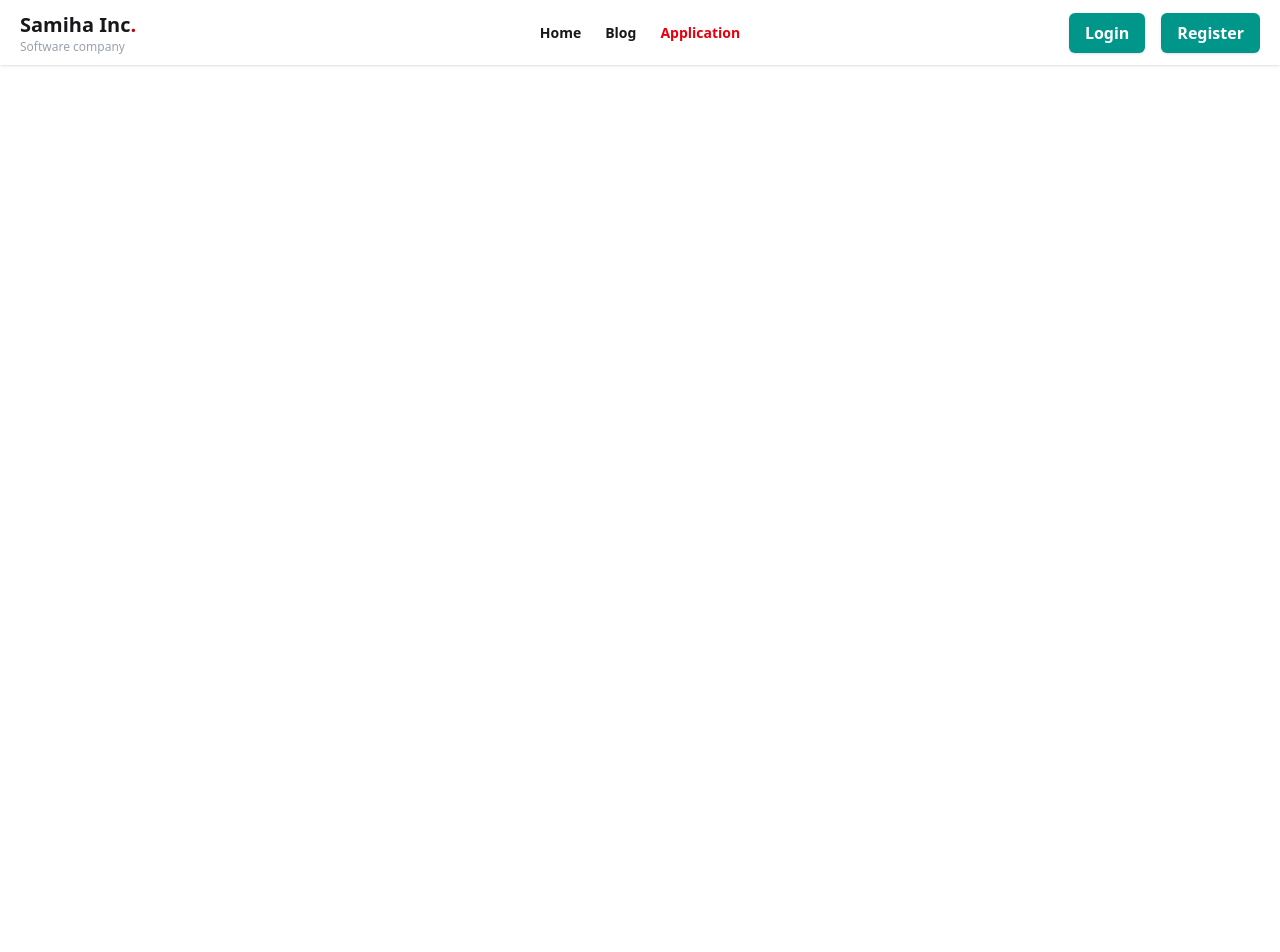
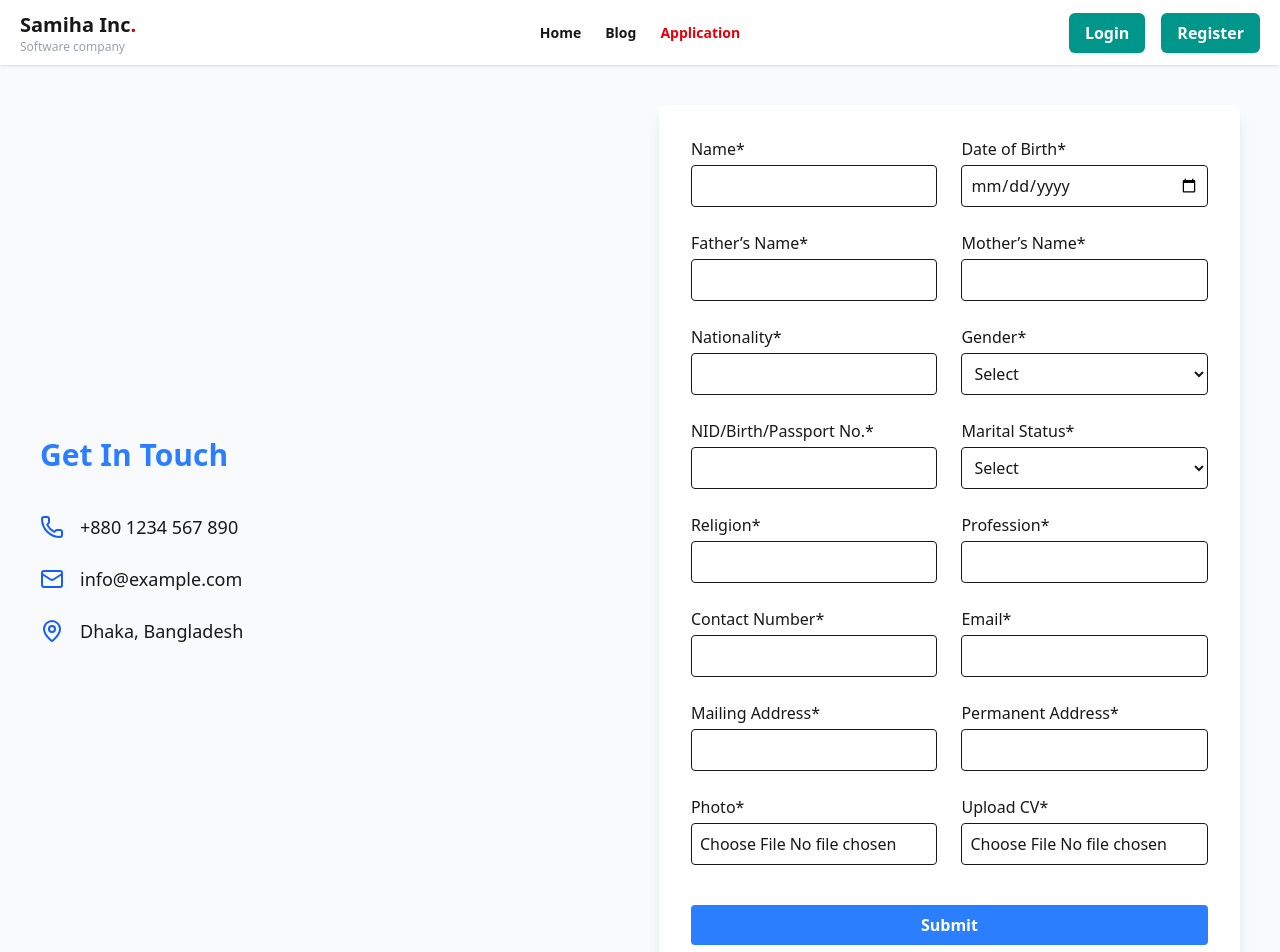
Before and after one commit to MeghlaB/Next-gen, a React (Vite) app: page /application in a window 1280 px wide. Shown: the top 952 px of the page. Before the commit the page ends 800 px from the top, so only its background shows below. Built offline with nearby package versions, Linux system fonts and the light colour scheme; no server answers.

Commit message:
edit application form

```diff
--- a/src/Hooks/UseAxiosPublic.jsx
+++ b/src/Hooks/UseAxiosPublic.jsx
@@ -2,7 +2,8 @@ import axios from 'axios'
 
 
 const axiosPublic= axios.create({
-    baseURL:'https://next-gen-backend-roan.vercel.app'
+    // baseURL:'https://next-gen-backend-roan.vercel.app'
+     baseURL:'http://localhost:5000'
 })
 
 function UseAxiosPublic() {
--- a/src/Hooks/UseAxiosSecuire.jsx
+++ b/src/Hooks/UseAxiosSecuire.jsx
@@ -4,7 +4,9 @@ import React from 'react'
 
 
  const axiosSecure = axios.create({
-    baseURL:'https://next-gen-backend-roan.vercel.app'
+    // baseURL:'https://next-gen-backend-roan.vercel.app'
+    baseURL:'http://localhost:5000'
+
 })
 function UseAxiosSecuire() {
     return axiosSecure
--- a/src/Pages/Application/Application.jsx
+++ b/src/Pages/Application/Application.jsx
@@ -1,8 +1,8 @@
-import React, { useState } from 'react';
+import React from 'react';
+import { Mail, Phone, MapPin } from 'lucide-react';
 import { useForm } from 'react-hook-form';
 
-export default function ApplicationFormModal() {
-  const [isOpen, setIsOpen] = useState(false);
+export default function ApplicationForm() {
   const {
     register,
     handleSubmit,
@@ -10,68 +10,63 @@ export default function ApplicationFormModal() {
   } = useForm();
 
   const onSubmit = (data) => {
-    // console.log(data);
-    alert('Form Submitted!');
-    setIsOpen(false);
+    console.log(data);
   };
 
   return (
-    <>
-      {/* Open Modal Button */}
-      {/* <button
-        onClick={() => setIsOpen(true)}
-        className="px-4 py-2 bg-blue-600 text-white rounded hover:bg-blue-700"
-      >
-        Open Application Form
-      </button> */}
+    <div className="min-h-screen flex flex-col md:flex-row p-10 gap-10 bg-gray-50">
+      {/* Left: Contact Info */}
+      <div className="md:w-1/2 flex flex-col justify-center gap-6">
+        <h2 className="text-3xl font-bold text-blue-500 mb-4">Get In Touch</h2>
+        <div className="flex items-center gap-4">
+          <Phone className="text-blue-600" />
+          <span className="text-lg">+880 1234 567 890</span>
+        </div>
+        <div className="flex items-center gap-4">
+          <Mail className="text-blue-600" />
+          <span className="text-lg">info@example.com</span>
+        </div>
+        <div className="flex items-center gap-4">
+          <MapPin className="text-blue-600" />
+          <span className="text-lg">Dhaka, Bangladesh</span>
+        </div>
+      </div>
 
-      {/* Modal Overlay */}
-      {isOpen && (
-        <div className="fixed inset-0 z-50 flex items-center justify-center">
-          <div className="bg-white w-full max-w-4xl rounded-lg shadow-lg p-6 relative overflow-y-auto max-h-[90vh]">
-            {/* Close Button */}
-            <button
-              className="absolute top-3 right-3 text-xl font-bold text-gray-500 hover:text-red-500"
-              onClick={() => setIsOpen(false)}
-            >
-              &times;
-            </button>
-
-            <h2 className="text-2xl font-bold text-center mb-6">Application Form</h2>
-
-            <form onSubmit={handleSubmit(onSubmit)} className="grid grid-cols-2 gap-4">
+      {/* Right: Contact Form */}
+      <div className="md:w-1/2 p-8 bg-white shadow-lg rounded-lg">
+        <form onSubmit={handleSubmit(onSubmit)} className="grid grid-cols-1 md:grid-cols-2 gap-6">
           {/* Row 1 */}
           <div>
-                <label>Name*</label>
+            <label className="block mb-1 font-medium">Name*</label>
             <input {...register('name', { required: true })} className="w-full p-2 border rounded" />
             {errors.name && <p className="text-red-600 text-sm">Name is required</p>}
           </div>
           <div>
-                <label>Date of Birth*</label>
+            <label className="block mb-1 font-medium">Date of Birth*</label>
             <input type="date" {...register('dob', { required: true })} className="w-full p-2 border rounded" />
             {errors.dob && <p className="text-red-600 text-sm">Date of Birth is required</p>}
           </div>
 
           {/* Row 2 */}
           <div>
-                <label>Father’s Name*</label>
+            <label className="block mb-1 font-medium">Father’s Name*</label>
             <input {...register('fatherName', { required: true })} className="w-full p-2 border rounded" />
             {errors.fatherName && <p className="text-red-600 text-sm">Father’s Name is required</p>}
           </div>
           <div>
-                <label>Mother’s Name*</label>
+            <label className="block mb-1 font-medium">Mother’s Name*</label>
             <input {...register('motherName', { required: true })} className="w-full p-2 border rounded" />
             {errors.motherName && <p className="text-red-600 text-sm">Mother’s Name is required</p>}
           </div>
 
           {/* Row 3 */}
           <div>
-                <label>Nationality*</label>
+            <label className="block mb-1 font-medium">Nationality*</label>
             <input {...register('nationality', { required: true })} className="w-full p-2 border rounded" />
             {errors.nationality && <p className="text-red-600 text-sm">Nationality is required</p>}
           </div>
           <div>
-                <label>Gender*</label>
+            <label className="block mb-1 font-medium">Gender*</label>
             <select {...register('gender', { required: true })} className="w-full p-2 border rounded">
               <option value="">Select</option>
               <option value="Male">Male</option>
@@ -82,12 +77,12 @@ export default function ApplicationFormModal() {
 
           {/* Row 4 */}
           <div>
-                <label>NID/Birth/Passport No.*</label>
+            <label className="block mb-1 font-medium">NID/Birth/Passport No.*</label>
             <input {...register('idNumber', { required: true })} className="w-full p-2 border rounded" />
-                {errors.idNumber && <p className="text-red-600 text-sm">NID/Birth/Passport number is required</p>}
+            {errors.idNumber && <p className="text-red-600 text-sm">This field is required</p>}
           </div>
           <div>
-                <label>Marital Status*</label>
+            <label className="block mb-1 font-medium">Marital Status*</label>
             <select {...register('maritalStatus', { required: true })} className="w-full p-2 border rounded">
               <option value="">Select</option>
               <option value="Single">Single</option>
@@ -98,67 +93,67 @@ export default function ApplicationFormModal() {
 
           {/* Row 5 */}
           <div>
-                <label>Religion*</label>
+            <label className="block mb-1 font-medium">Religion*</label>
             <input {...register('religion', { required: true })} className="w-full p-2 border rounded" />
             {errors.religion && <p className="text-red-600 text-sm">Religion is required</p>}
           </div>
           <div>
-                <label>Profession*</label>
+            <label className="block mb-1 font-medium">Profession*</label>
             <input {...register('profession', { required: true })} className="w-full p-2 border rounded" />
-                {errors.profession && <p className="text-red-600 text-sm">Current Profession is required</p>}
+            {errors.profession && <p className="text-red-600 text-sm">Profession is required</p>}
           </div>
 
           {/* Row 6 */}
           <div>
-                <label>Contact Number*</label>
+            <label className="block mb-1 font-medium">Contact Number*</label>
             <input {...register('mobile', { required: true })} className="w-full p-2 border rounded" />
-                {errors.mobile && <p className="text-red-600 text-sm">Contact Number is required</p>}
+            {errors.mobile && <p className="text-red-600 text-sm">Contact number is required</p>}
           </div>
           <div>
-                <label>Email*</label>
+            <label className="block mb-1 font-medium">Email*</label>
             <input type="email" {...register('email', { required: true })} className="w-full p-2 border rounded" />
             {errors.email && <p className="text-red-600 text-sm">Email is required</p>}
           </div>
 
           {/* Row 7 */}
           <div>
-                <label>Mailing Address*</label>
+            <label className="block mb-1 font-medium">Mailing Address*</label>
             <input {...register('mailingAddress', { required: true })} className="w-full p-2 border rounded" />
             {errors.mailingAddress && <p className="text-red-600 text-sm">Mailing Address is required</p>}
           </div>
           <div>
-                <label>Permanent Address*</label>
+            <label className="block mb-1 font-medium">Permanent Address*</label>
             <input {...register('permanentAddress', { required: true })} className="w-full p-2 border rounded" />
             {errors.permanentAddress && <p className="text-red-600 text-sm">Permanent Address is required</p>}
           </div>
 
           {/* Row 8 */}
           <div>
-                <label>Photo*</label>
+            <label className="block mb-1 font-medium">Photo*</label>
             <input
               type="file"
               accept="image/*"
               {...register('photo', { required: true })}
               className="w-full p-2 border rounded"
             />
-                {errors.photo && <p className="text-red-600 text-sm">NRIC Photo is required</p>}
+            {errors.photo && <p className="text-red-600 text-sm">Photo is required</p>}
           </div>
           <div>
-                <label>Upload CV*</label>
+            <label className="block mb-1 font-medium">Upload CV*</label>
             <input
               type="file"
               accept=".pdf"
               {...register('cv', { required: true })}
               className="w-full p-2 border rounded"
             />
-                {errors.cv && <p className="text-red-600 text-sm">Upload CV is required</p>}
+            {errors.cv && <p className="text-red-600 text-sm">CV is required</p>}
           </div>
 
           {/* Submit Button */}
-              <div className="col-span-2 mt-4">
+          <div className="col-span-1 md:col-span-2 mt-4">
             <button
               type="submit"
-                  className="w-full bg-red-500 text-white py-2 rounded hover:bg-red-600"
+              className="w-full bg-blue-500 hover:bg-blue-600 text-white py-2 rounded font-semibold transition duration-300"
             >
               Submit
             </button>
@@ -166,7 +161,5 @@ export default function ApplicationFormModal() {
         </form>
       </div>
     </div>
-      )}
-    </>
   );
 }
```
Also changed, not shown: src/Dashboard/Admin/AdminHome.jsx (+37 -24 lines). Lines whose indentation alone changed are shown as unchanged.
